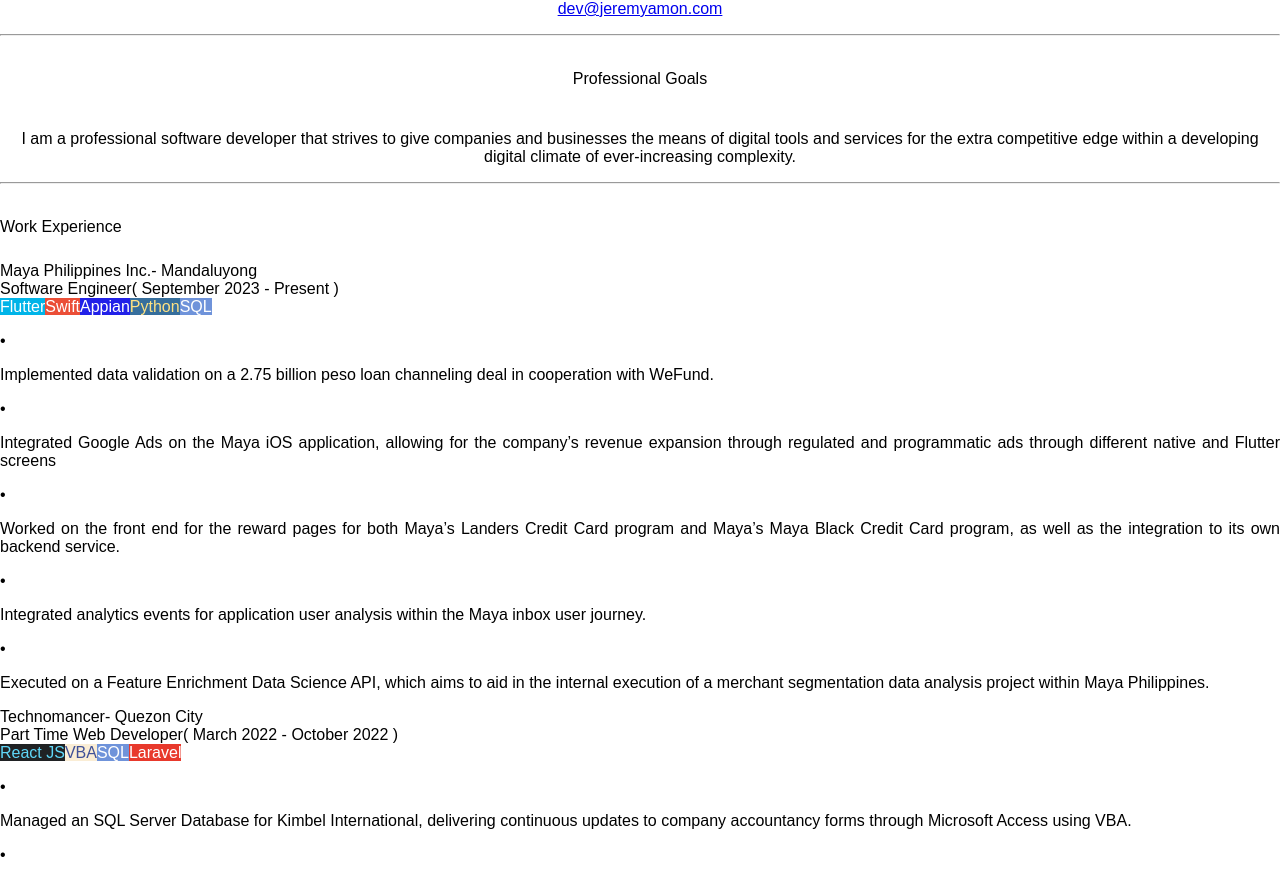
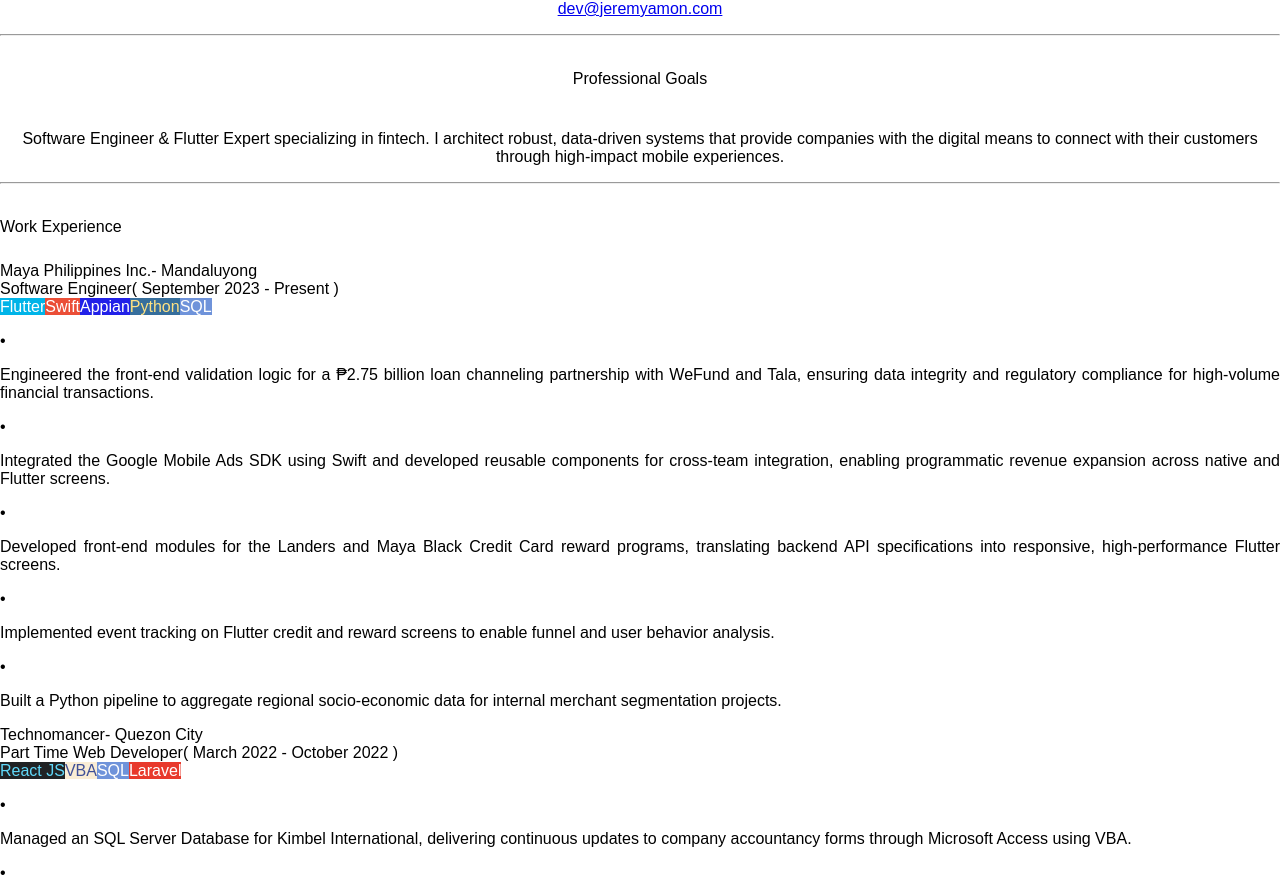
Before and after one commit to OverdriveNGain/portfolio, a React (Create React App) app: page /cv in a window 1280 px wide. Shown: the part 636-1516 px from the top of the page. Built offline with nearby package versions, Linux system fonts and the light colour scheme.

Commit message:
Update resume download link and professional summary with technical achievements

```diff
--- a/src/components/Portfolio.js
+++ b/src/components/Portfolio.js
@@ -71,7 +71,7 @@ const Portfolio = () => {
                 <div className="px-1 px-sm-0">
                     <p className="py-5" />
                     <p className="display-1 font-title text-primary text-center mb-4">CV</p>
-                    <p className="my-5">Hello! If you're hiring for your company, feel free to download a copy <a href="https://firebasestorage.googleapis.com/v0/b/online-portfolio-jeremy.appspot.com/o/Jeremy%20Amon%20-%20Resume%2011.pdf?alt=media&token=dbc63e11-59ef-4d7b-8446-67194687cc8f">here</a>, which includes a more comprehensive list of languages, frameworks, web services and tools that I am capable of using. </p>
+                    <p className="my-5">Hello! If you're hiring for your company, feel free to download a copy <a href="https://firebasestorage.googleapis.com/v0/b/online-portfolio-jeremy.appspot.com/o/Jeremy%20Amon%20-%20Resume%2012.pdf?alt=media&token=9699ef16-59da-4ff7-84c4-1f605bcf4c9d">here</a>, which includes a more comprehensive list of languages, frameworks, web services and tools that I am capable of using. </p>
                     <div className="bg-white rounded-3 shadow-lg p-2 p-sm-4 mb-5">
                         <div className="d-flex flex-column flex-md-row justify-content-center ">
                             <div className="text-center">
@@ -91,7 +91,7 @@ const Portfolio = () => {
                         <hr className="my-0" />
                         <div className="content pb-3 pt-2 px-2 px-md-5">
                             {toHeader("Professional Goals")}
-                            <p className="text-center">I am a professional software developer that strives to give companies and businesses the means of digital tools and services for the extra competitive edge within a developing digital climate of ever-increasing complexity.</p>
+                            <p className="text-center">Software Engineer & Flutter Expert specializing in fintech. I architect robust, data-driven systems that provide companies with the digital means to connect with their customers through high-impact mobile experiences.</p>
                         </div>
                         <hr className="my-0" />
                         <div className="content pb-3 pt-2 px-2 px-md-5" style={{ textAlign: ((dimensions.width > 576) ? "justify" : "start") }}>
@@ -101,11 +101,11 @@ const Portfolio = () => {
                                 {toPositionDetails("Software Engineer", "( September 2023 - Present )")}
                                 {toOtherDetailsOnMobile("Mandaluyong (Sept. 2022 - Present)")}
                                 <SkillBadgesRow skills="Flutter, Swift, Appian, Python, SQL"/>
-                                {toSkillsBullet("Implemented data validation on a 2.75 billion peso loan channeling deal in cooperation with WeFund.")}
-                                {toSkillsBullet("Integrated Google Ads on the Maya iOS application, allowing for the company’s revenue expansion through regulated and programmatic ads through different native and Flutter screens")}
-                                {toSkillsBullet("Worked on the front end for the reward pages for both Maya’s Landers Credit Card program and Maya’s Maya Black Credit Card program, as well as the integration to its own backend service.")}
-                                {toSkillsBullet("Integrated analytics events for application user analysis within the Maya inbox user journey.")}
-                                {toSkillsBullet("Executed on a Feature Enrichment Data Science API, which aims to aid in the internal execution of a merchant segmentation data analysis project within Maya Philippines.")}
+                                {toSkillsBullet("Engineered the front-end validation logic for a ₱2.75 billion loan channeling partnership with WeFund and Tala, ensuring data integrity and regulatory compliance for high-volume financial transactions.")}
+                                {toSkillsBullet("Integrated the Google Mobile Ads SDK using Swift and developed reusable components for cross-team integration, enabling programmatic revenue expansion across native and Flutter screens.")}
+                                {toSkillsBullet("Developed front-end modules for the Landers and Maya Black Credit Card reward programs, translating backend API specifications into responsive, high-performance Flutter screens.")}
+                                {toSkillsBullet("Implemented event tracking on Flutter credit and reward screens to enable funnel and user behavior analysis.")}
+                                {toSkillsBullet("Built a Python pipeline to aggregate regional socio-economic data for internal merchant segmentation projects.")}
 
                                 {toWorkHeader(Nbspify("Technomancer"), "Quezon City")}
                                 {toPositionDetails("Part Time Web Developer", "( March 2022 - October 2022 )")}
```
